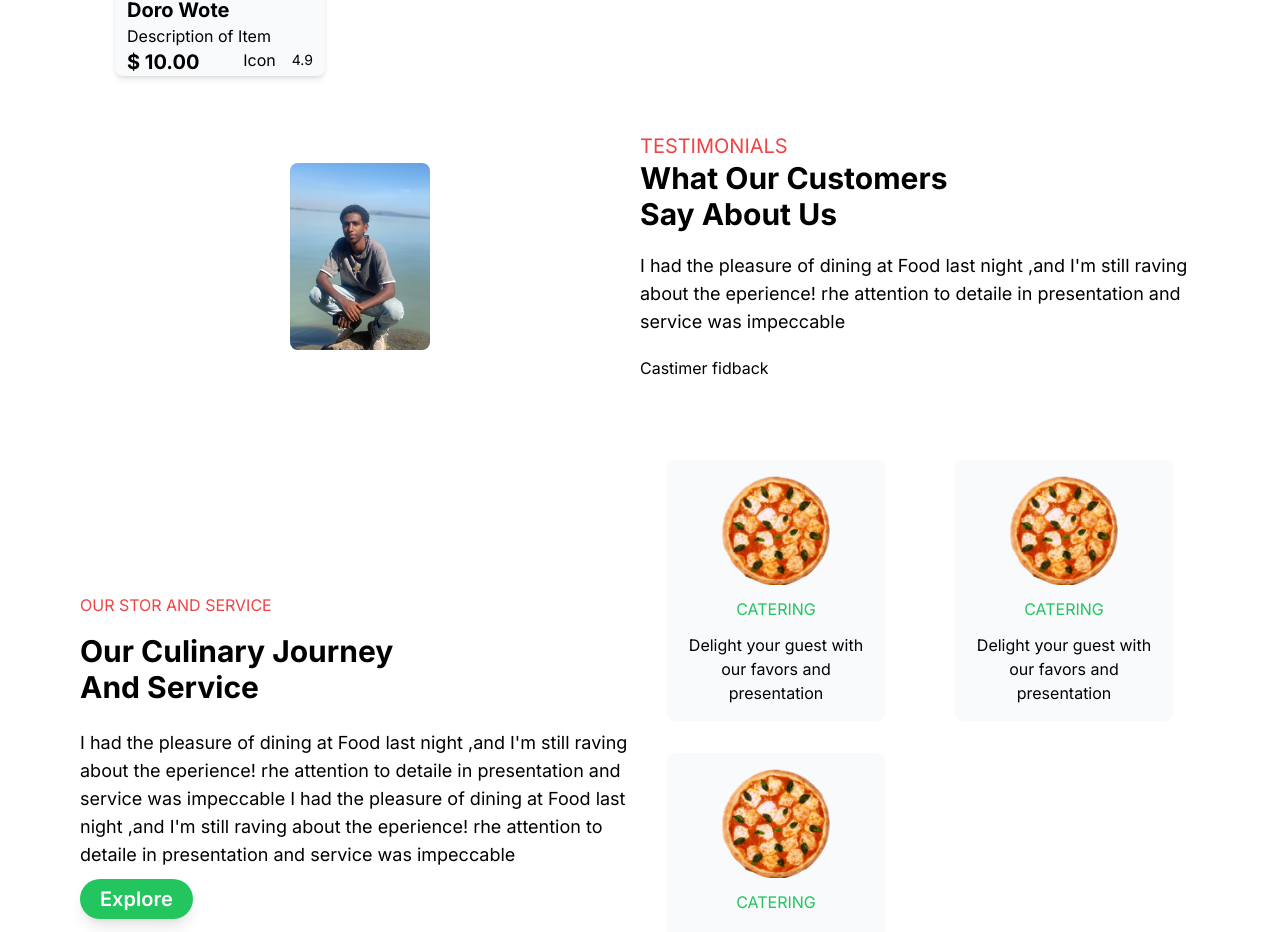
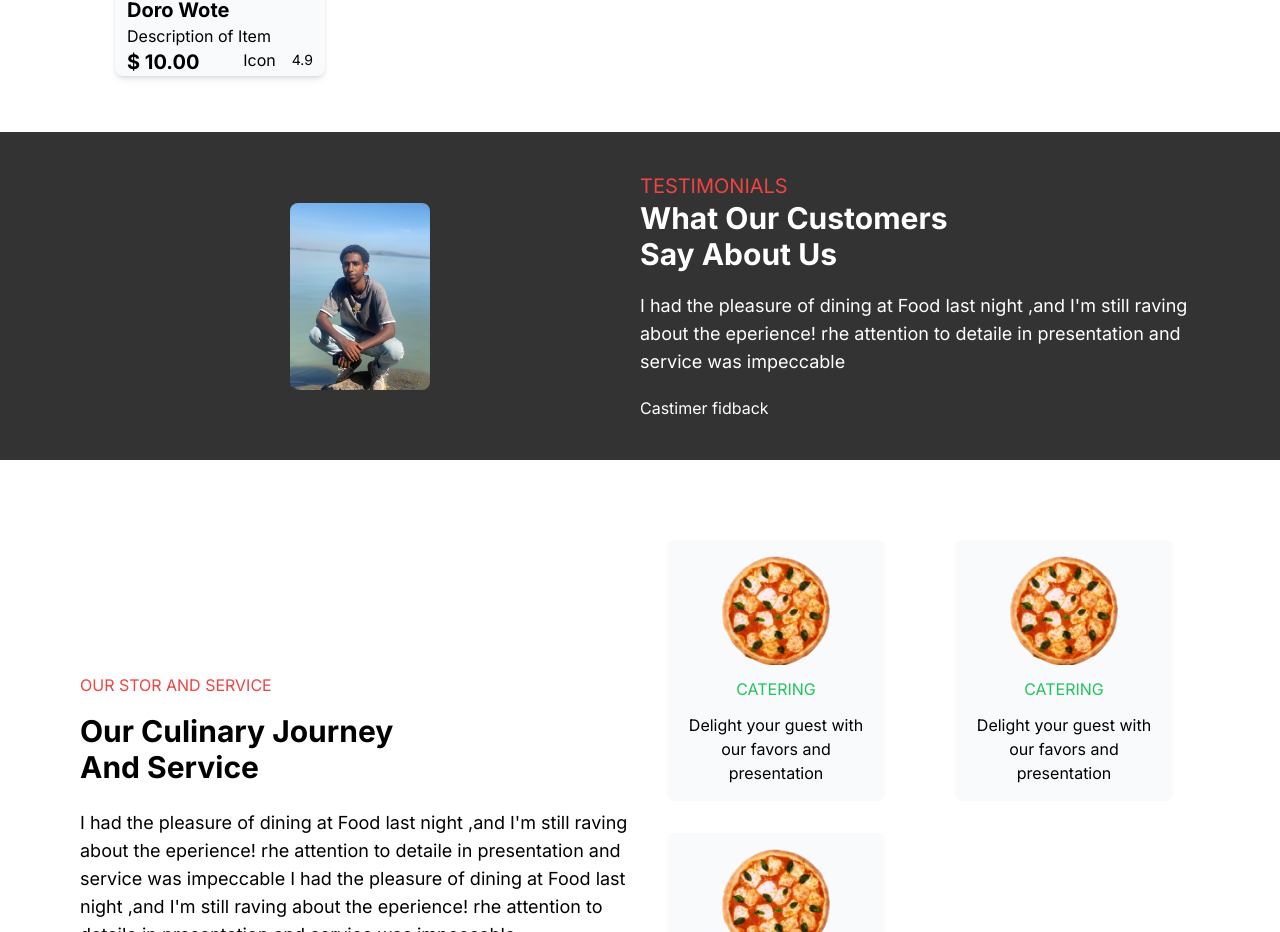
Before and after one commit to atsed27/Food-Deliver-web-App, a Next.js app: page / in a window 1280 px wide. Shown: the part 1320-2252 px from the top of the page. Built offline with nearby package versions, Linux system fonts and the light colour scheme.

Commit message:
testimonial is add

```diff
--- a/components/Testimonials.tsx
+++ b/components/Testimonials.tsx
@@ -2,7 +2,7 @@ import React from 'react';
 
 function Testimonials() {
   return (
-    <div className="   flex flex-col sm:flex-row  px-3 md:px-10  xl:px-20 mt-10  ">
+    <div className=" bg-black/80 text-white py-10  flex flex-col sm:flex-row  px-3 md:px-10  xl:px-20 mt-10  ">
       <div className="flex-1 flex items-center justify-center ">
         <img
           className="w-1/2 xl:w-1/4 object-fill rounded-lg"
```
